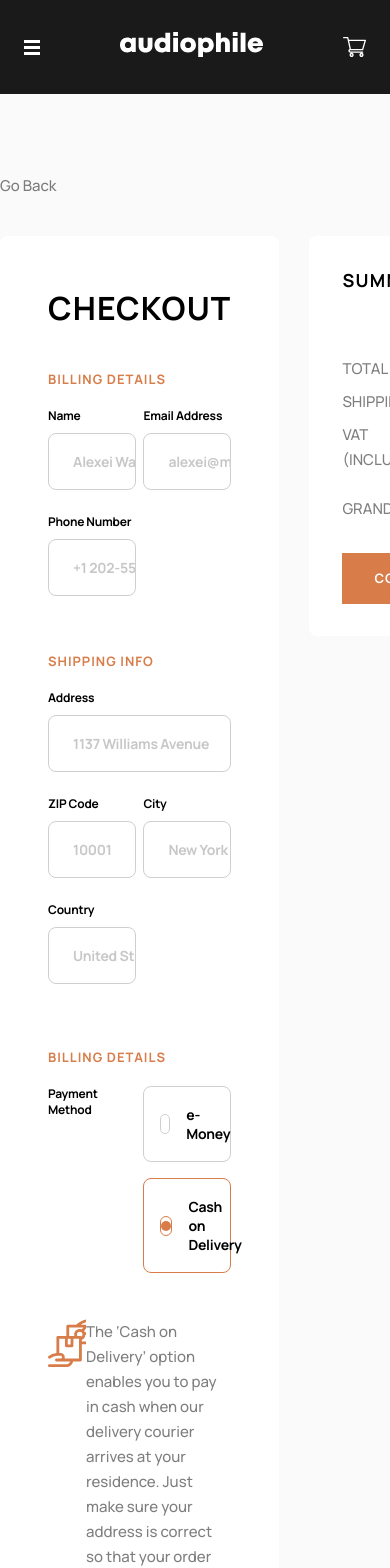
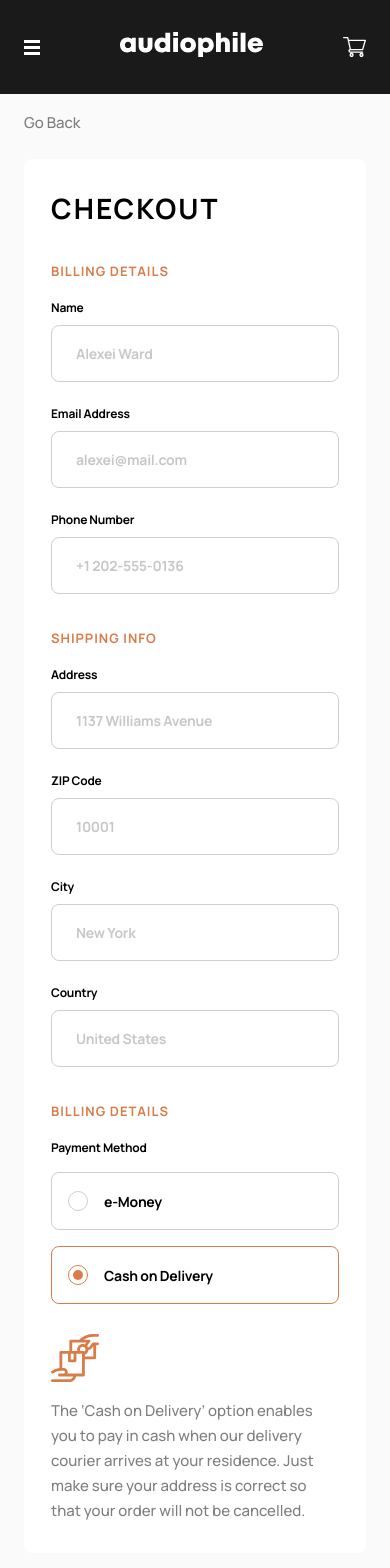
Before and after one commit to davidthus/audiophile-ecommerce, a React (Create React App) app: page /checkout in a window 390 px wide. Shown: the top 1568 px of the page. Built offline with nearby package versions, Linux system fonts and the light colour scheme.

Commit message:
make checkout responsive/ finish whole damn app

```diff
--- a/src/components/Cart/Cart.style.ts
+++ b/src/components/Cart/Cart.style.ts
@@ -13,6 +13,11 @@ export const Container = styled.section`
   border-radius: 8px;
   width: 377px;
   z-index: 99;
+
+  @media (max-width: 690px) {
+    top: 82px;
+    width: calc(100vw - 48px);
+  }
 `;
 
 export const TopWrapper = styled.div`
--- a/src/components/Checkout/Checkout.style.ts
+++ b/src/components/Checkout/Checkout.style.ts
@@ -1,5 +1,10 @@
 import styled from "styled-components";
-import { HeadingSix, HeadingThree, Subtitle } from "../../shared/typography";
+import {
+  HeadingFive,
+  HeadingSix,
+  HeadingThree,
+  Subtitle,
+} from "../../shared/typography";
 
 export const Container = styled.section`
   max-width: 540px;
@@ -9,8 +14,12 @@ export const Container = styled.section`
   padding: 48px;
   display: grid;
   z-index: 99;
-  max-height: calc(100vh - (148px + 1.5rem));
+  max-height: calc(100vh - (229px + 1.5rem));
   overflow-y: auto;
+
+  @media (max-width: 690px) {
+    width: 87vw;
+  }
 `;
 
 export const PageOverlay = styled.div`
@@ -26,10 +35,16 @@ export const PageOverlay = styled.div`
   justify-content: center;
   align-items: flex-start;
   padding-top: 59px;
+  @media (max-width: 690px) {
+    padding-top: 134px;
+  }
 `;
 
 export const IconWrapper = styled.div`
   margin-bottom: 33px;
+  @media (max-width: 690px) {
+    margin-bottom: 23px;
+  }
 `;
 
 export const Heading = styled.h3`
@@ -38,6 +53,11 @@ export const Heading = styled.h3`
   max-width: 284px;
   width: 100%;
   margin-bottom: 24px;
+  @media (max-width: 690px) {
+    margin-bottom: 16px;
+    max-width: unset;
+    ${HeadingFive}
+  }
 `;
 
 export const SmallMessage = styled.p`
@@ -46,6 +66,9 @@ export const SmallMessage = styled.p`
   mix-blend-mode: normal;
   opacity: 0.5;
   margin-bottom: 33px;
+  @media (max-width: 690px) {
+    margin-bottom: 24px;
+  }
 `;
 
 export const MiddleSection = styled.section`
@@ -55,6 +78,10 @@ export const MiddleSection = styled.section`
   display: grid;
   grid-template: 1fr / 1fr 45%;
   min-height: 140px;
+  @media (max-width: 690px) {
+    margin-bottom: 23px;
+    grid-template: 1fr 92px / 1fr;
+  }
 `;
 
 export const RightSide = styled.article`
@@ -68,6 +95,12 @@ export const RightSide = styled.article`
   padding-left: 16%;
   padding-bottom: 41px;
   height: 100%;
+  @media (max-width: 690px) {
+    border-radius: 0px 0px 8px 8px;
+    padding-top: 15px;
+    padding-bottom: 19px;
+    padding-left: 24px;
+  }
 `;
 
 export const GrandTotalText = styled.p`
@@ -94,6 +127,10 @@ export const LeftSide = styled.section`
   flex-direction: column;
   border-radius: 8px 0px 0px 8px;
   height: fit-content;
+  min-height: 140px;
+  @media (max-width: 690px) {
+    border-radius: 8px 8px 0px 0px;
+  }
 `;
 
 export const ShowMoreToggle = styled.p`
--- a/src/components/CheckoutForm/CheckoutForm.style.ts
+++ b/src/components/CheckoutForm/CheckoutForm.style.ts
@@ -1,10 +1,19 @@
 import styled from "styled-components";
-import { HeadingThree, Overline, Subtitle } from "../../shared/typography";
+import {
+  HeadingFour,
+  HeadingThree,
+  Overline,
+  Subtitle,
+} from "../../shared/typography";
 
 export const Container = styled.form`
   width: 100%;
   display: flex;
   gap: 30px;
+  @media (max-width: 1240px) {
+    gap: 32px;
+    flex-direction: column;
+  }
 `;
 
 export const FormWrapper = styled.section`
@@ -14,6 +23,9 @@ export const FormWrapper = styled.section`
   padding: 54px 48px 48px;
   display: flex;
   flex-direction: column;
+  @media (max-width: 1240px) {
+    padding: 30px 27px;
+  }
 `;
 
 export const Heading = styled.h3`
@@ -21,6 +33,10 @@ export const Heading = styled.h3`
   color: #000;
   text-align: left;
   margin-bottom: 41px;
+  @media (max-width: 690px) {
+    margin-bottom: 32px;
+    ${HeadingFour}
+  }
 `;
 
 const Section = styled.section`
@@ -31,10 +47,16 @@ const Section = styled.section`
 
 export const BillingDetailsWrapper = styled(Section)`
   margin-bottom: 53px;
+  @media (max-width: 690px) {
+    margin-bottom: 32px;
+  }
 `;
 
 export const ShippingInfoWrapper = styled(Section)`
   margin-bottom: 61px;
+  @media (max-width: 690px) {
+    margin-bottom: 32px;
+  }
 `;
 
 export const PaymentDetailsWrapper = styled(Section)`
@@ -45,6 +67,10 @@ export const PaymentDetailsWrapper = styled(Section)`
 export const PaymentSelectWrapper = styled.div`
   display: flex;
   justify-content: space-between;
+  @media (max-width: 690px) {
+    flex-direction: column;
+    gap: 16px;
+  }
 `;
 
 export const PaymentOptionsWrapper = styled.ul`
@@ -52,6 +78,9 @@ export const PaymentOptionsWrapper = styled.ul`
   flex-direction: column;
   gap: 16px;
   width: 48%;
+  @media (max-width: 690px) {
+    width: 100%;
+  }
 `;
 
 export const PaymentOption = styled.li`
@@ -72,6 +101,9 @@ export const PaymentOption = styled.li`
 
   &:hover {
     border: 1px solid #d87d4a;
+  }
+  @media (max-width: 690px) {
+    width: 100%;
   }
 `;
 
@@ -115,6 +147,10 @@ export const FieldsWrapper = styled.div`
   display: flex;
   flex-wrap: wrap;
   justify-content: space-between;
+  @media (max-width: 690px) {
+    flex-direction: column;
+    gap: 24px;
+  }
 `;
 
 export const FieldWrapper = styled.div`
@@ -124,6 +160,10 @@ export const FieldWrapper = styled.div`
   width: ${({ fullLength }: { fullLength?: boolean }) =>
     fullLength ? "100%" : "48%"};
   margin-bottom: ${({ margin }: { margin?: boolean }) => (margin ? "24px" : 0)};
+  @media (max-width: 690px) {
+    width: 100%;
+    margin-bottom: 0;
+  }
 `;
 
 export const LabelWrapper = styled.div`
@@ -184,6 +224,11 @@ export const EMoneyOptionsWrapper = styled.div`
   display: flex;
   justify-content: space-between;
   margin-top: 24px;
+  @media (max-width: 690px) {
+    margin-top: 16px;
+    flex-direction: column;
+    gap: 24px;
+  }
 `;
 
 export const OptionDescriptionWrapper = styled.div`
@@ -191,6 +236,11 @@ export const OptionDescriptionWrapper = styled.div`
   display: flex;
   justify-content: space-between;
   margin-top: 30px;
+  @media (max-width: 690px) {
+    margin-top: 14px;
+    flex-direction: column;
+    gap: 16px;
+  }
 `;
 
 export const OptionDescription = styled.p`
@@ -200,4 +250,7 @@ export const OptionDescription = styled.p`
   opacity: 0.5;
   width: 100%;
   max-width: 87%;
+  @media (max-width: 690px) {
+    max-width: unset;
+  }
 `;
--- a/src/components/CheckoutSummary/CheckoutSummary.style.ts
+++ b/src/components/CheckoutSummary/CheckoutSummary.style.ts
@@ -11,6 +11,10 @@ export const Container = styled.section`
   max-width: 350px;
   width: 100%;
   height: min-content;
+  @media (max-width: 1240px) {
+    max-width: unset;
+    gap: 31px;
+  }
 `;
 
 export const ItemListWrapper = styled.ul`
--- a/src/components/CheckoutSummary/CheckoutSummary.tsx
+++ b/src/components/CheckoutSummary/CheckoutSummary.tsx
@@ -66,7 +66,7 @@ function CheckoutSummary() {
           <GrandTotal>$ {(total * 1.2 + 50).toLocaleString()}</GrandTotal>
         </PriceRow>
       </PricesSection>
-      <Button1 type="submit">CONTINUE</Button1>
+      <Button1 type="submit">CONTINUE & PAY</Button1>
     </Container>
   );
 }
--- a/src/layout/Navbar/Navbar.style.ts
+++ b/src/layout/Navbar/Navbar.style.ts
@@ -111,7 +111,7 @@ export const PageOverlay = styled.div`
   background: #000000;
   mix-blend-mode: normal;
   opacity: 0.4;
-  position: fixed;
+  position: absolute;
   z-index: 50;
   right: 0;
   height: 100vh;
--- a/src/layout/Navbar/Navbar.tsx
+++ b/src/layout/Navbar/Navbar.tsx
@@ -85,7 +85,10 @@ function Navbar() {
             if (modal.modalType === "navbar" && modal.modalOpen) {
               dispatch(closeModal());
               enableScrolling();
-            } else if (modal.modalType !== "navbar") {
+            } else if (
+              modal.modalType !== "navbar" &&
+              modal.modalType !== "checkout"
+            ) {
               dispatch(openModal({ type: "navbar" }));
               disableScrolling();
             } else {
--- a/src/shared/page.ts
+++ b/src/shared/page.ts
@@ -91,6 +91,17 @@ export const CheckoutWrapper = styled.section`
   gap: 38px;
   padding-top: 79px;
   padding-bottom: 141px;
+  @media (max-width: 1240px) {
+    padding-top: 48px;
+    padding-bottom: 116px;
+    padding-inline: 39px;
+    gap: 24px;
+  }
+  @media (max-width: 690px) {
+    padding-top: 16px;
+    padding-bottom: 97px;
+    padding-inline: 24px;
+  }
 `;
 
 export const BackLink = styled.p`
```
